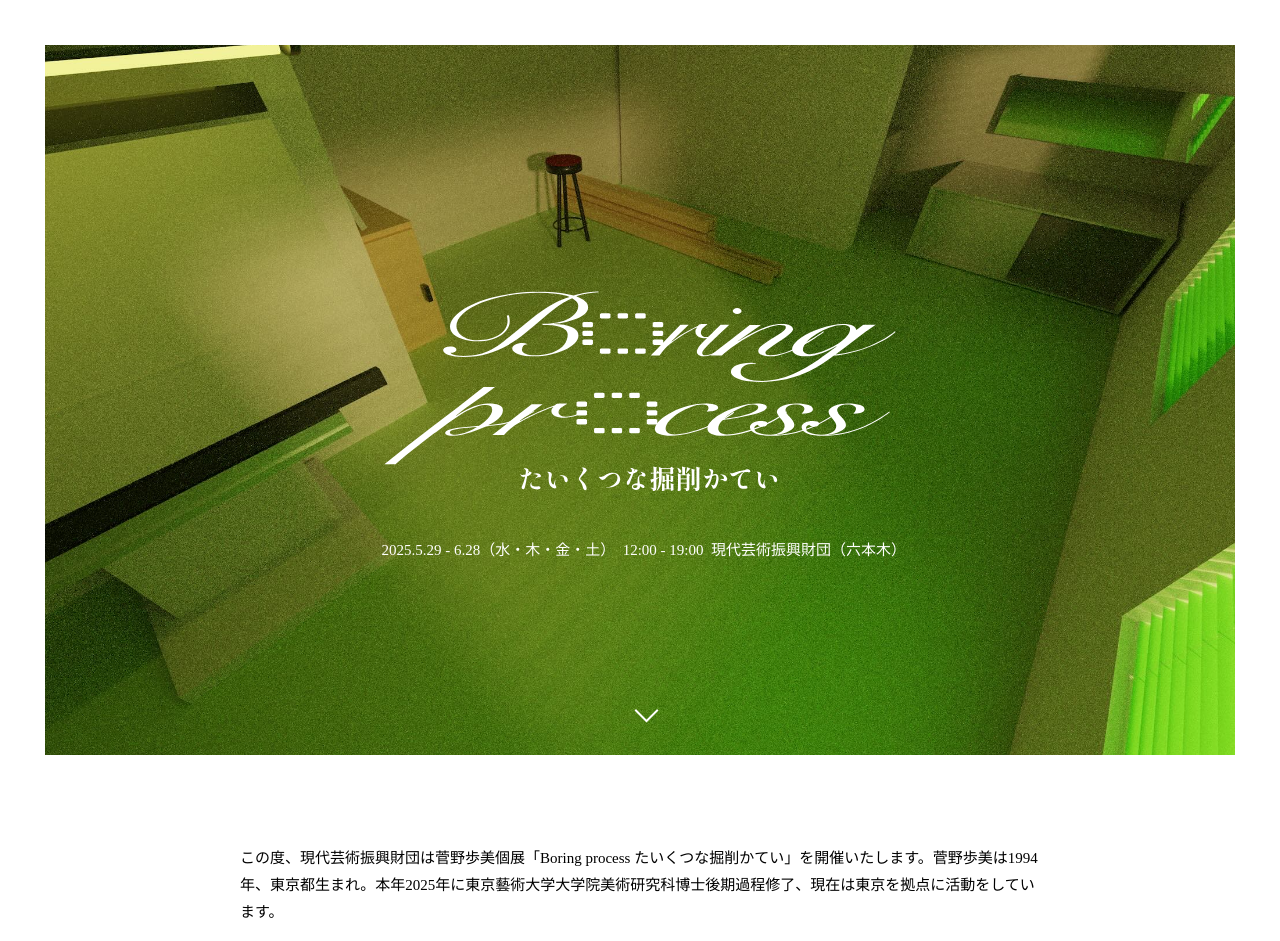
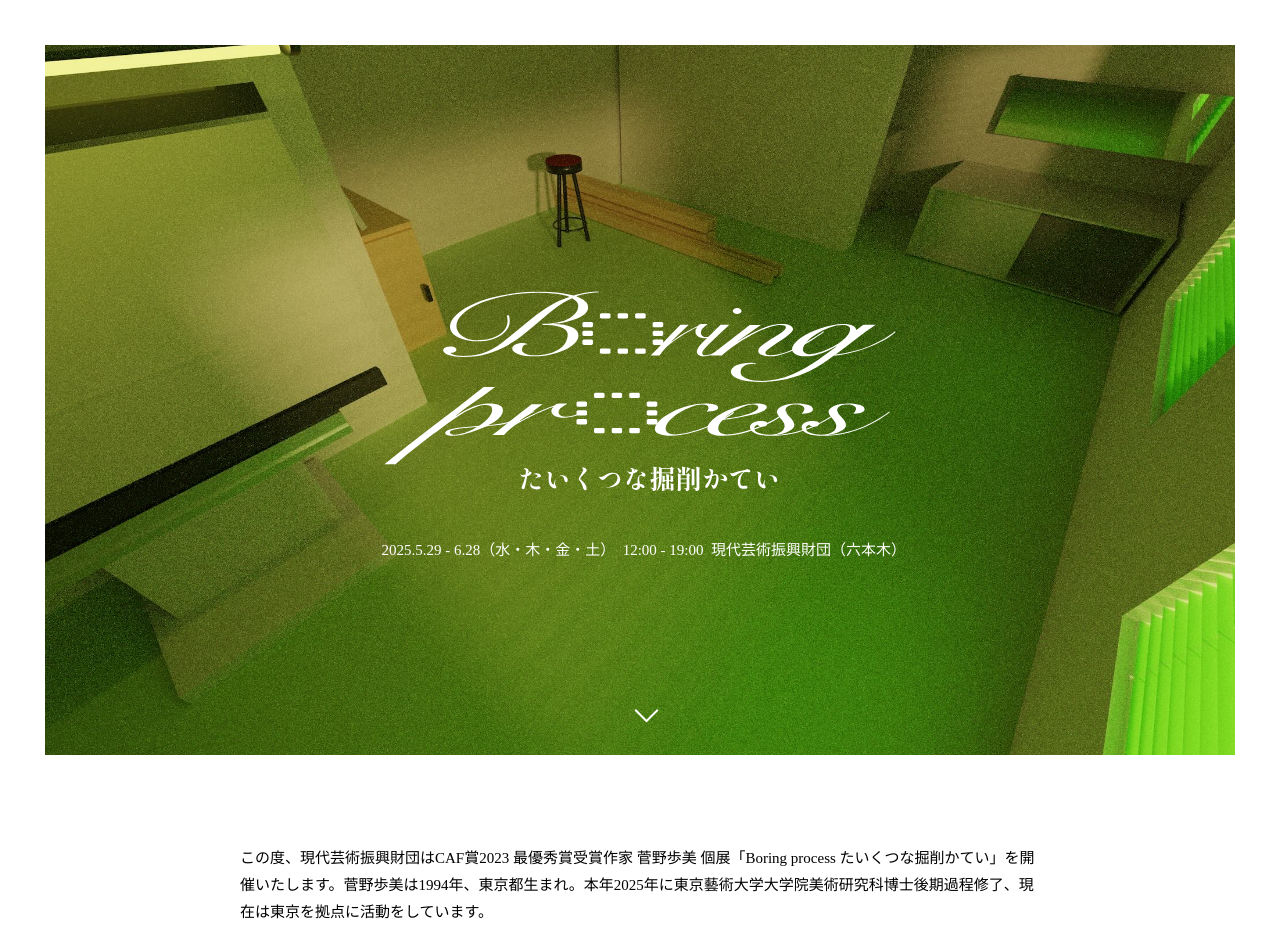
Before and after one commit to nandenjin/caf-kanno-web, a Vue app: page / in a window 1280 px wide. Shown: the top 941 px of the page. Built offline with nearby package versions, Linux system fonts and the light colour scheme.

Commit message:
fix: 挨拶文の展示名表記を修正

```diff
--- a/src/components/sections/SectionGreeting.vue
+++ b/src/components/sections/SectionGreeting.vue
@@ -5,7 +5,8 @@ import TextSection from "../TextSection.vue";
 <template>
   <TextSection>
     <p>
-      この度、現代芸術振興財団は菅野歩美個展「Boring process
+      この度、現代芸術振興財団はCAF賞2023 最優秀賞受賞作家 菅野歩美 個展「Boring
+      process
       たいくつな掘削かてい」を開催いたします。菅野歩美は1994年、東京都生まれ。本年2025年に東京藝術大学大学院美術研究科博士後期過程修了、現在は東京を拠点に活動をしています。
     </p>
     <p>
```
